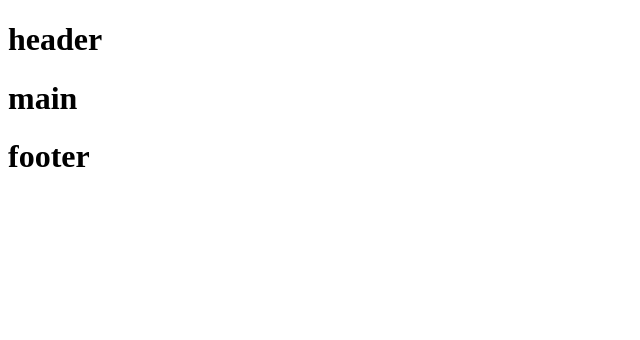
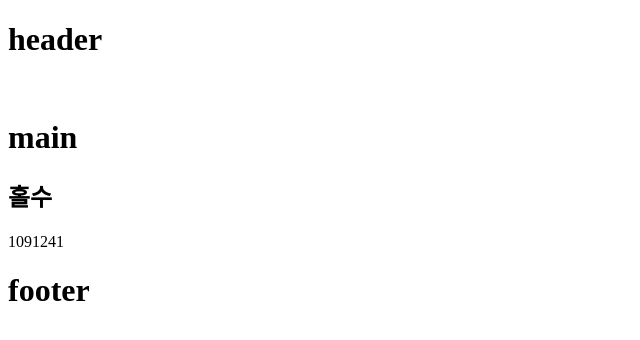
Before and after one commit to JudeSeo/InflearnReact, a React (Vite) app in the folder section05/: page / in a window 1280 px wide. Shown: the top 340 px of the page, without its empty margins (0-640 px from the left). Built offline with nearby package versions, Linux system fonts and the light colour scheme.

Commit message:
section05.3 중간커밋

```diff
--- a/section05/src/Components/Main.jsx
+++ b/section05/src/Components/Main.jsx
@@ -1,7 +1,24 @@
+// 주의사항
+// 중괄호 내부에는 자바스크립트 표현식만 가능
+// 숫자, 문자열, 배열 값만 렌더링 된다. (객체 안됨)
+// 모든 태그는 닫혀있어야 한다.
+// 최상위 태그는 하나여야만 한다.
+
 const Main = () => {
+    const number = 9;
+    const obj = {a: 1}
     return (
         <main>
+            <img></img>
             <h1>main</h1>
+            <h2>{number % 2 === 0 ? "짝수" : "홀수"}</h2>
+            {10}
+            {number}
+            {[1, 2, 4]}
+            {true}
+            {undefined}
+            {null}
+            {obj.a}
         </main>
     )
 }
```
